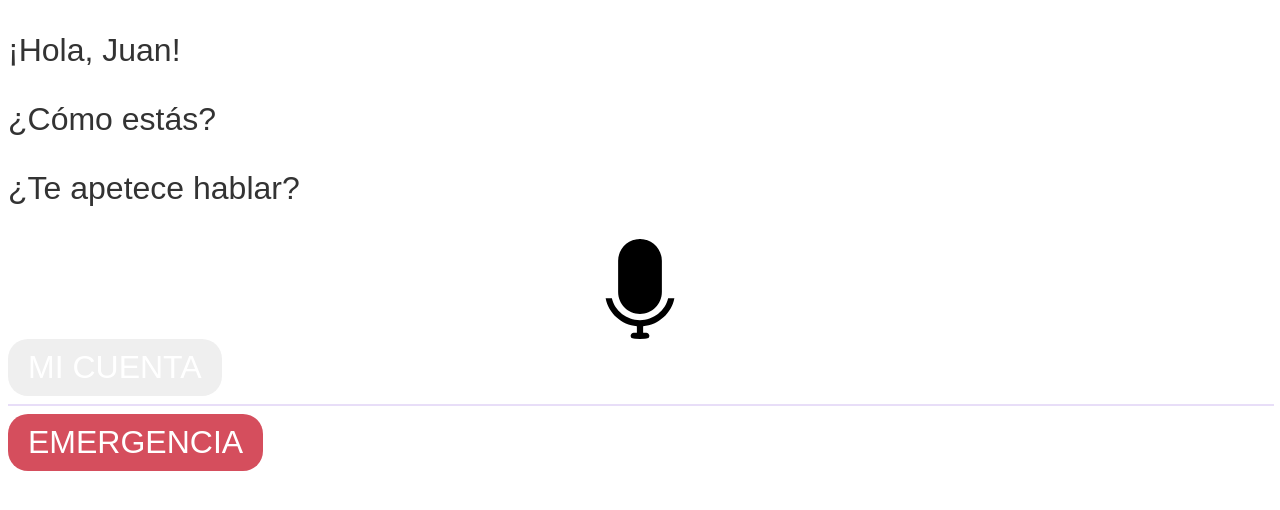
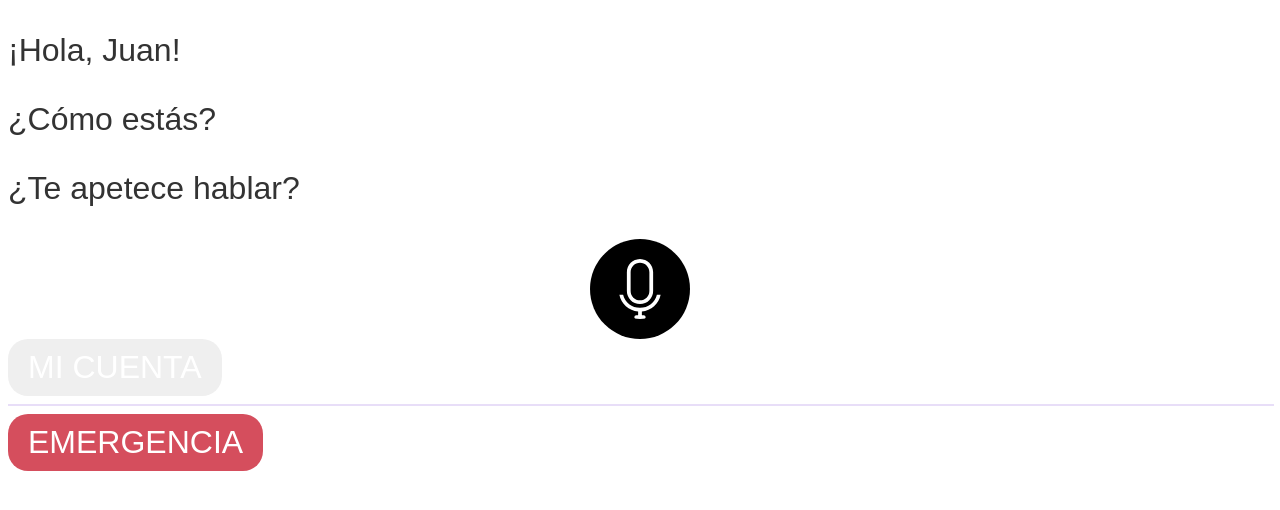
Before and after one commit to helopgom/B-Care, a React (Vite) app: page / in a window 1280 px wide. Shown: the top 510 px of the page. Built offline with nearby package versions, Linux system fonts and the light colour scheme.

Commit message:
Changes in icon and text Hablando...

```diff
--- a/src/components/ButtonWithIcon/ButtonWithIcon.jsx
+++ b/src/components/ButtonWithIcon/ButtonWithIcon.jsx
@@ -1,24 +1,19 @@
-import React, { useState } from "react";
-import InteractiveText from "../InteractiveText/InteractiveText";
+import React from "react";
 import "./buttonWithIcon.css";
 
-const ButtonWithIcon = ({ name }) => {
-  const [isTalking, setIsTalking] = useState(false);
-
+const ButtonWithIcon = ({ isTalking, setIsTalking }) => {
   const handleClick = () => {
-    setIsTalking(!isTalking);
+    setIsTalking(!isTalking); // Cambia el estado cuando se hace click
   };
 
   return (
     <div className="button-with-icon-container">
       <button onClick={handleClick} className="icon-button">
-        <div className={`icon-container ${isTalking ? "talking" : ""}`}>
+        <div
+          className={`icon-container ${isTalking ? "talking" : "not-talking"}`}
+        >
           <img
-            src={
-              isTalking
-                ? "public/assets/microphone.svg"
-                : "public/assets/microphone.svg"
-            }
+            src="public/assets/microphoneIcon.svg"
             alt="icon"
             className="icon-image"
           />
--- a/src/components/ButtonWithIcon/buttonWithIcon.css
+++ b/src/components/ButtonWithIcon/buttonWithIcon.css
@@ -15,45 +15,63 @@
   position: relative;
   width: 100px;
   height: 100px;
+  border-radius: 50%;
+  display: flex;
+  align-items: center;
+  justify-content: center;
 }
 
+.not-talking {
+  background-color: black; /* Fondo negro cuando no se está hablando */
+}
+
+.talking {
+  background-color: transparent; /* Fondo transparente cuando está hablando */
+}
+
+/* SVG Blanco en estado "not-talking", Negro en estado "talking" */
 .icon-image {
-  width: 100%;
-  height: 100%;
+  width: 60px;
+  height: 60px;
   display: block;
   border-radius: 50%;
+  position: relative;
+  z-index: 10; /* Asegura que el icono SVG esté por encima de los círculos */
+  filter: invert(100%); /* Convierte el SVG a blanco */
 }
 
+.talking .icon-image {
+  filter: invert(0%); /* Convierte el SVG a negro */
+}
+
+/* Estilos de los círculos */
 .circle {
   position: absolute;
   border-radius: 50%;
-  opacity: 0.7;
+  z-index: 5; /* Los círculos estarán debajo del SVG */
   animation: pulse 1.5s infinite ease-in-out;
 }
 
 .circle1 {
   width: 120px;
   height: 120px;
-  background-color: rgba(255, 0, 0, 0.5);
-  top: -10px;
-  left: -10px;
+  background-color: #d9d9d9;
+  opacity: 1;
 }
 
 .circle2 {
   width: 140px;
   height: 140px;
-  background-color: rgba(0, 255, 0, 0.5);
-  top: -20px;
-  left: -20px;
+  background-color: #d9d9d9;
+  opacity: 0.51;
   animation-delay: 0.5s;
 }
 
 .circle3 {
   width: 160px;
   height: 160px;
-  background-color: rgba(0, 0, 255, 0.5);
-  top: -30px;
-  left: -30px;
+  background-color: #f8f8f8;
+  opacity: 1;
   animation-delay: 1s;
 }
 
--- a/src/pages/HomePage/Home.jsx
+++ b/src/pages/HomePage/Home.jsx
@@ -7,6 +7,7 @@ import ButtonWithIcon from "../../components/ButtonWithIcon/ButtonWithIcon";
 
 const Home = () => {
   const [name, setName] = useState("");
+  const [isTalking, setIsTalking] = useState(false); // Estado movido a Home
 
   useEffect(() => {
     // Aquí hacer llamada al CRUD para tener el nombre dinámico.
@@ -22,8 +23,10 @@ const Home = () => {
 
   return (
     <div className="Home">
-      <InteractiveText name={name} />
-      <ButtonWithIcon />
+      <InteractiveText name={name} isTalking={isTalking} />{" "}
+      {/* Pasar isTalking a InteractiveText */}
+      <ButtonWithIcon isTalking={isTalking} setIsTalking={setIsTalking} />{" "}
+      {/* Pasar isTalking y setIsTalking a ButtonWithIcon */}
       <Button text="MI CUENTA" color="" url="" />
       <div>
         <Footer />
```
Also changed, not shown: public/assets/microphone.svg (deleted), public/assets/microphoneIcon.svg (added).
